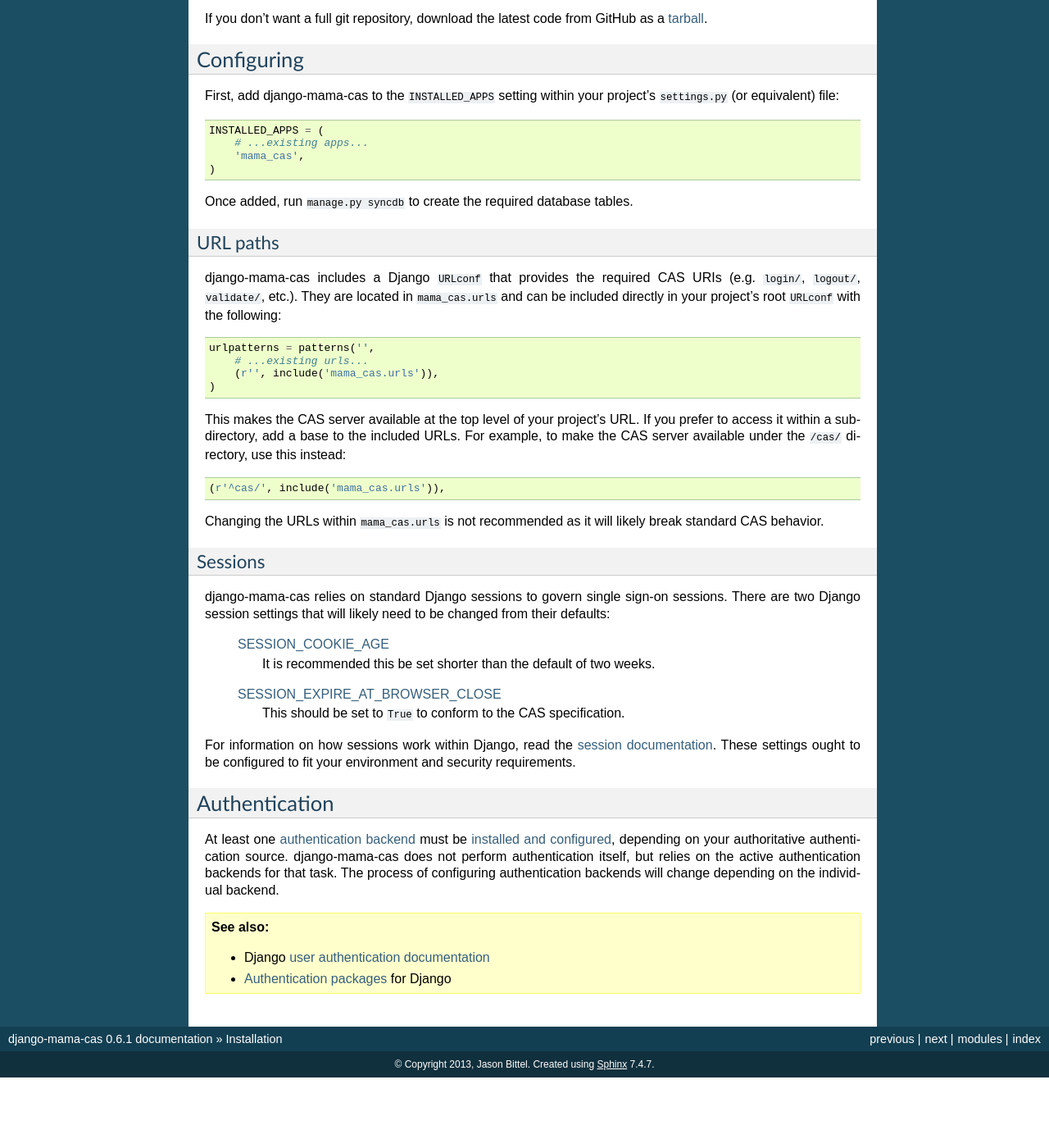
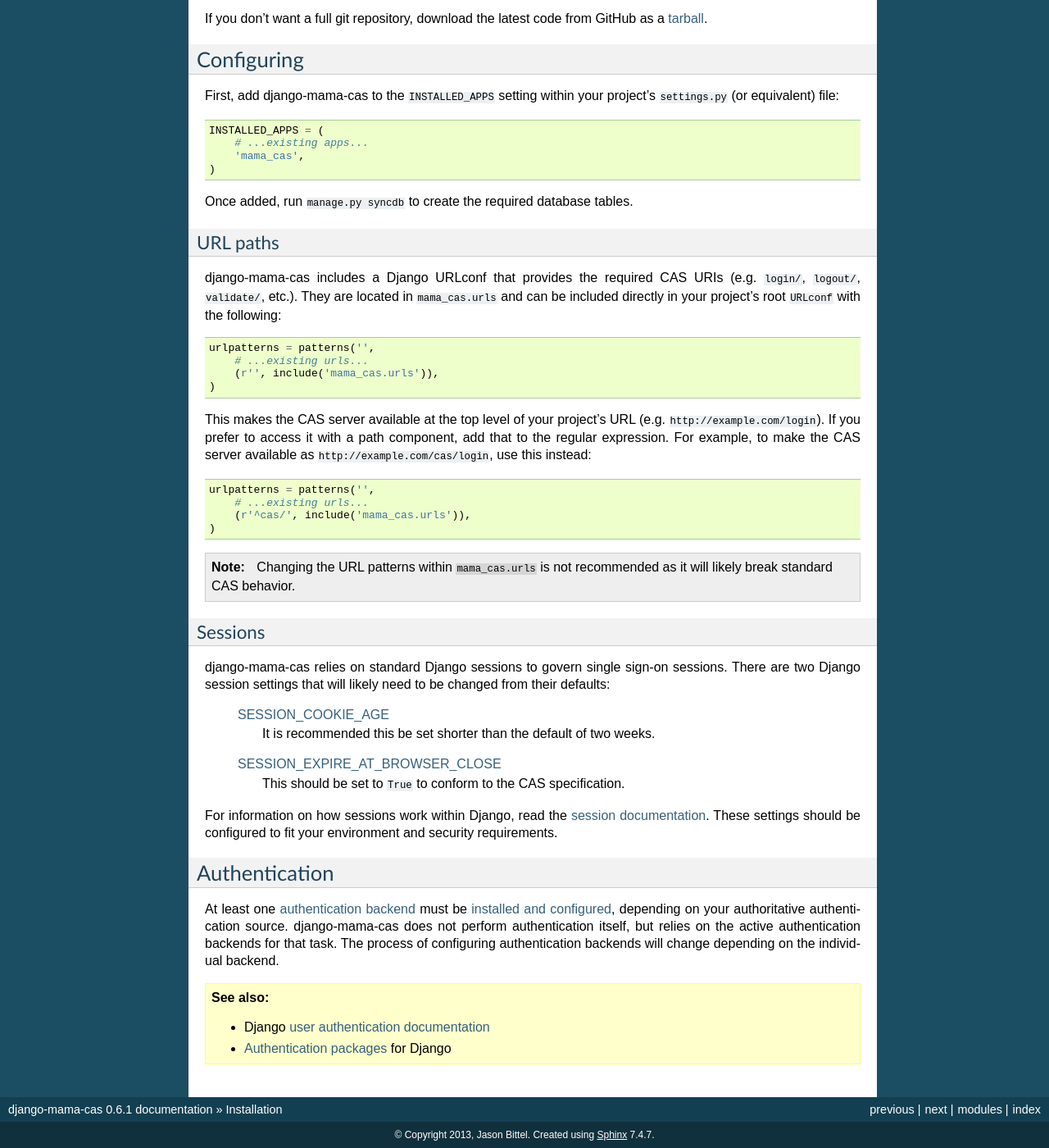
Before and after one commit to jbittel/django-mama-cas, a Sphinx documentation site: the page built from docs/installation.rst, in a window 1280 px wide and 1400 px high, scrolled down 854 px. Shown: the whole window at 82% size. Built offline with Sphinx 7.4.7, drawn with Linux system fonts in a browser that asks for light colours; before the commit the page ends 2168 px from its top, so only the background shows below that.

Commit message:
Clarify URLconf installation documentation

```diff
--- a/docs/installation.rst
+++ b/docs/installation.rst
@@ -66,7 +66,7 @@
 URL paths
 ~~~~~~~~~
 
-django-mama-cas includes a Django ``URLconf`` that provides the required CAS
+django-mama-cas includes a Django URLconf that provides the required CAS
 URIs (e.g. ``login/``, ``logout/``, ``validate/``, etc.). They are located in
 ``mama_cas.urls`` and can be included directly in your project's root
 ``URLconf`` with the following::
@@ -77,14 +77,19 @@
    )
 
 This makes the CAS server available at the top level of your project's
-URL. If you prefer to access it within a subdirectory, add a base to the
-included URLs. For example, to make the CAS server available under the
-``/cas/`` directory, use this instead::
+URL (e.g. ``http://example.com/login``). If you prefer to access it with a
+path component, add that to the regular expression. For example, to make the
+CAS server available as ``http://example.com/cas/login``, use this instead::
 
-   (r'^cas/', include('mama_cas.urls')),
+   urlpatterns = patterns('',
+       # ...existing urls...
+       (r'^cas/', include('mama_cas.urls')),
+   )
 
-Changing the URLs within ``mama_cas.urls`` is not recommended as it will
-likely break standard CAS behavior.
+.. note::
+
+   Changing the URL patterns within ``mama_cas.urls`` is not recommended as
+   it will likely break standard CAS behavior.
 
 Sessions
 ~~~~~~~~
@@ -100,7 +105,7 @@
       This should be set to ``True`` to conform to the CAS specification.
 
 For information on how sessions work within Django, read the `session
-documentation`_. These settings ought to be configured to fit your environment
+documentation`_. These settings should be configured to fit your environment
 and security requirements.
 
 Authentication
```
